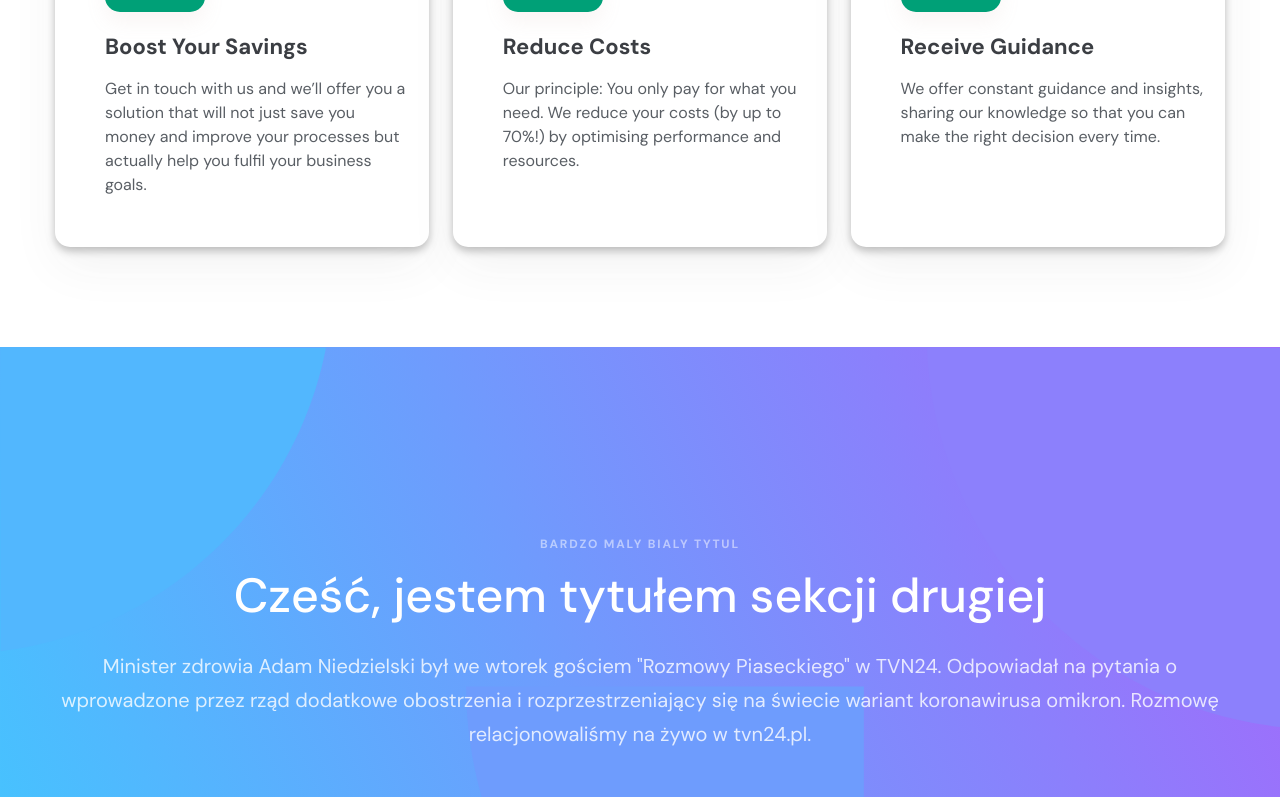
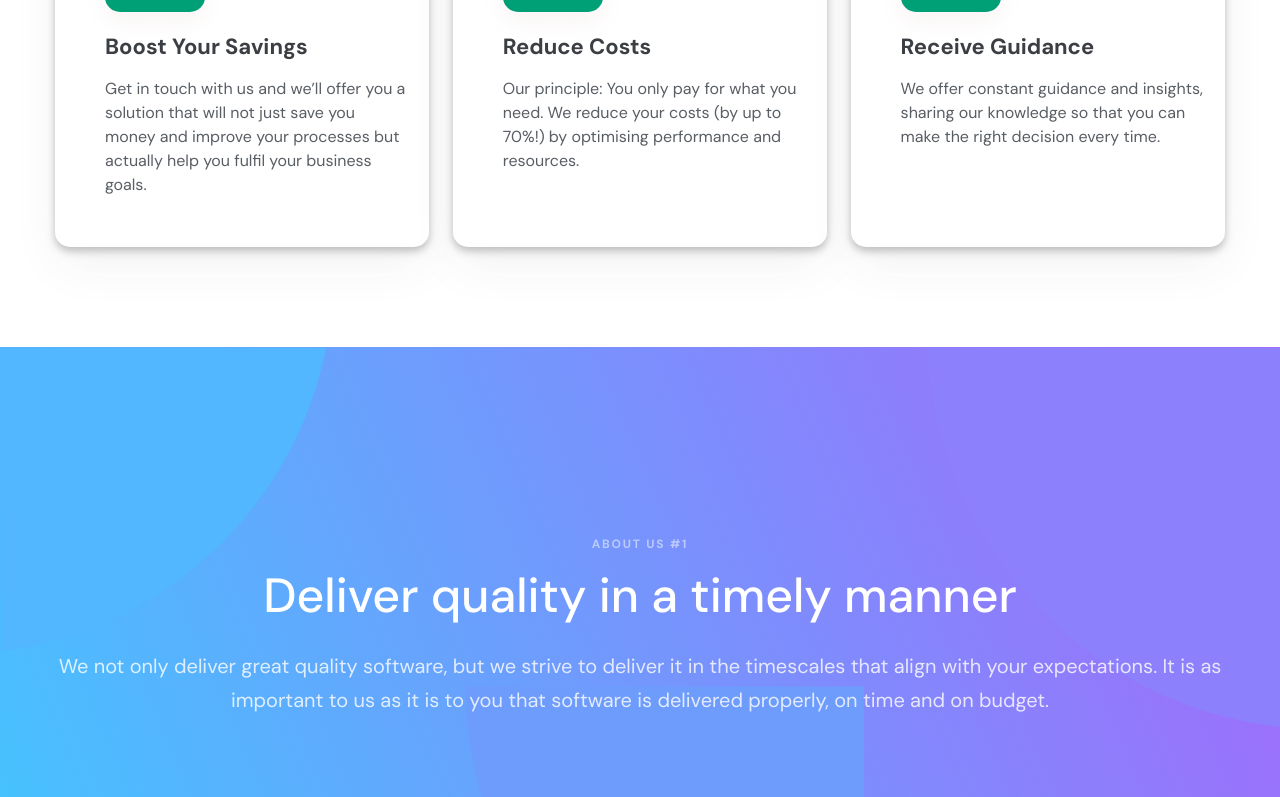
Before and after one commit to F-Agata/rubinowe, a Next.js app: page / in a window 1280 px wide. Shown: the part 2000-2797 px from the top of the page. Built offline with nearby package versions, Linux system fonts and the light colour scheme.

Commit message:
content update

```diff
--- a/components/footer/Footer.js
+++ b/components/footer/Footer.js
@@ -1,24 +1,20 @@
 import React from "react";
 import styled from "styled-components";
 
-const WrappFooter = styled.footer`
+const StyledFooter = styled.footer`
   width: 100%;
   min-height: 100px;
   background-color: black;
-  text-align: center;
-`;
-
-const FooterInfo = styled.div`
-  width: 100%;
+  display: flex;
+  justify-content: center;
+  align-items: center;
 `;
 
 const Footer = () => {
   return (
-    <WrappFooter>
-      <FooterInfo>
-        <div>info w footerze</div>
-      </FooterInfo>
-    </WrappFooter>
+    <StyledFooter>
+      Rubinowe Sp. z o.o. | 43-100 Tychy | www.rubinowe.pl | Software Development and Digital Transformation
+    </StyledFooter>
   );
 };
 
--- a/components/navigation/Navigation.js
+++ b/components/navigation/Navigation.js
@@ -11,8 +11,8 @@ import iconClosed from "../../public/iconHamburgerMenuClosed.svg";
 
 const menuItems = [
   { name: "Home", id: "menu1" },
-  { name: "About us", id: "menu2" },
-  { name: "Our works", id: "menu3" },
+  { name: "Why Rubinowe", id: "menu2" },
+  { name: "About us", id: "menu3" },
   { name: "Contact", id: "menu4" },
 ];
 
--- a/components/section2/Section2.js
+++ b/components/section2/Section2.js
@@ -48,9 +48,9 @@ const Section2 = () => {
   return (
     <WrappSection2Background>
       <WrappSection2>
-        <TitleSection2VerySmall>Bardzo maly bialy tytul</TitleSection2VerySmall>
-        <TitleSection2>Cześć, jestem tytułem sekcji drugiej</TitleSection2>
-        <TextSection2>{`Minister zdrowia Adam Niedzielski był we wtorek gościem "Rozmowy Piaseckiego" w TVN24. Odpowiadał na pytania o wprowadzone przez rząd dodatkowe obostrzenia i rozprzestrzeniający się na świecie wariant koronawirusa omikron. Rozmowę relacjonowaliśmy na żywo w tvn24.pl.`}</TextSection2>
+        <TitleSection2VerySmall>About us #1</TitleSection2VerySmall>
+        <TitleSection2>Deliver quality in a timely manner</TitleSection2>
+        <TextSection2>We not only deliver great quality software, but we strive to deliver it in the timescales that align with your expectations. It is as important to us as it is to you that software is delivered properly, on time and on budget.</TextSection2>
       </WrappSection2>
     </WrappSection2Background>
   );
--- a/components/section3/Section3.js
+++ b/components/section3/Section3.js
@@ -46,9 +46,9 @@ const Section3 = () => {
   return (
     <WrappSection3Background>
       <WrappSection3>
-        <TitleSection3VerySmall>mały zielony tutuł</TitleSection3VerySmall>
-        <TitleSection3>Cześć, jestem tytułem sekcji trzeciej</TitleSection3>
-        <TextSection3>{`Minister zdrowia Adam Niedzielski był we wtorek gościem "Rozmowy Piaseckiego" w TVN24. Odpowiadał na pytania o wprowadzone przez rząd dodatkowe obostrzenia i rozprzestrzeniający się na świecie wariant koronawirusa omikron. Rozmowę relacjonowaliśmy na żywo w tvn24.pl.`}</TextSection3>
+        <TitleSection3VerySmall>About us #2</TitleSection3VerySmall>
+        <TitleSection3>Live in our customers’ shoes</TitleSection3>
+        <TextSection3>When a project is delivered successfully, we’ll share that success and take pride in our work. But if there are problems or misunderstandings, we’ll work tirelessly to resolve any issues and see things from your perspective.</TextSection3>
       </WrappSection3>
     </WrappSection3Background>
   );
--- a/components/section4/Section4.js
+++ b/components/section4/Section4.js
@@ -64,9 +64,9 @@ const Section4 = () => {
   return (
     <WrappSection4Background>
       <WrappSection4>
-        <TitleSection4VerySmall>Bardzo maly bialy tytul</TitleSection4VerySmall>
-        <TitleSection4>Cześć, jestem tytułem sekcji drugiej</TitleSection4>
-        <TextSection4>{`Minister zdrowia Adam Niedzielski był we wtorek gościem "Rozmowy Piaseckiego" w TVN24. Odpowiadał na pytania o wprowadzone przez rząd dodatkowe obostrzenia i rozprzestrzeniający się na świecie wariant koronawirusa omikron. Rozmowę relacjonowaliśmy na żywo w tvn24.pl.`}</TextSection4>
+        <TitleSection4VerySmall>About us #3</TitleSection4VerySmall>
+        <TitleSection4>Stay open, honest and transparent</TitleSection4>
+        <TextSection4>We’ll be honest with you about the project, requirements, costs and timescales. We’ll keep you updated every step of the way, and we work transparently so that you can see what we’re doing without anything being hidden. We’re honest with one another in the company just as we are with our client.</TextSection4>
       </WrappSection4>
     </WrappSection4Background>
   );
```
